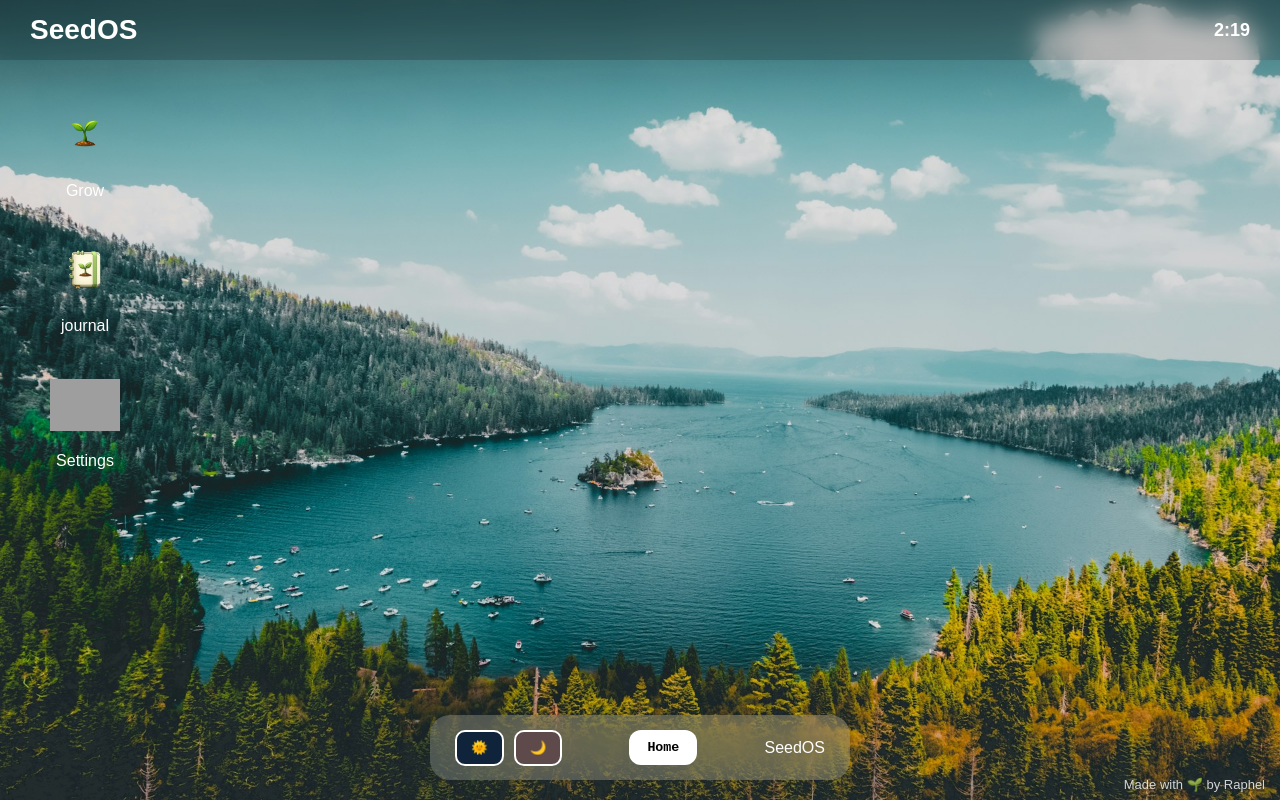
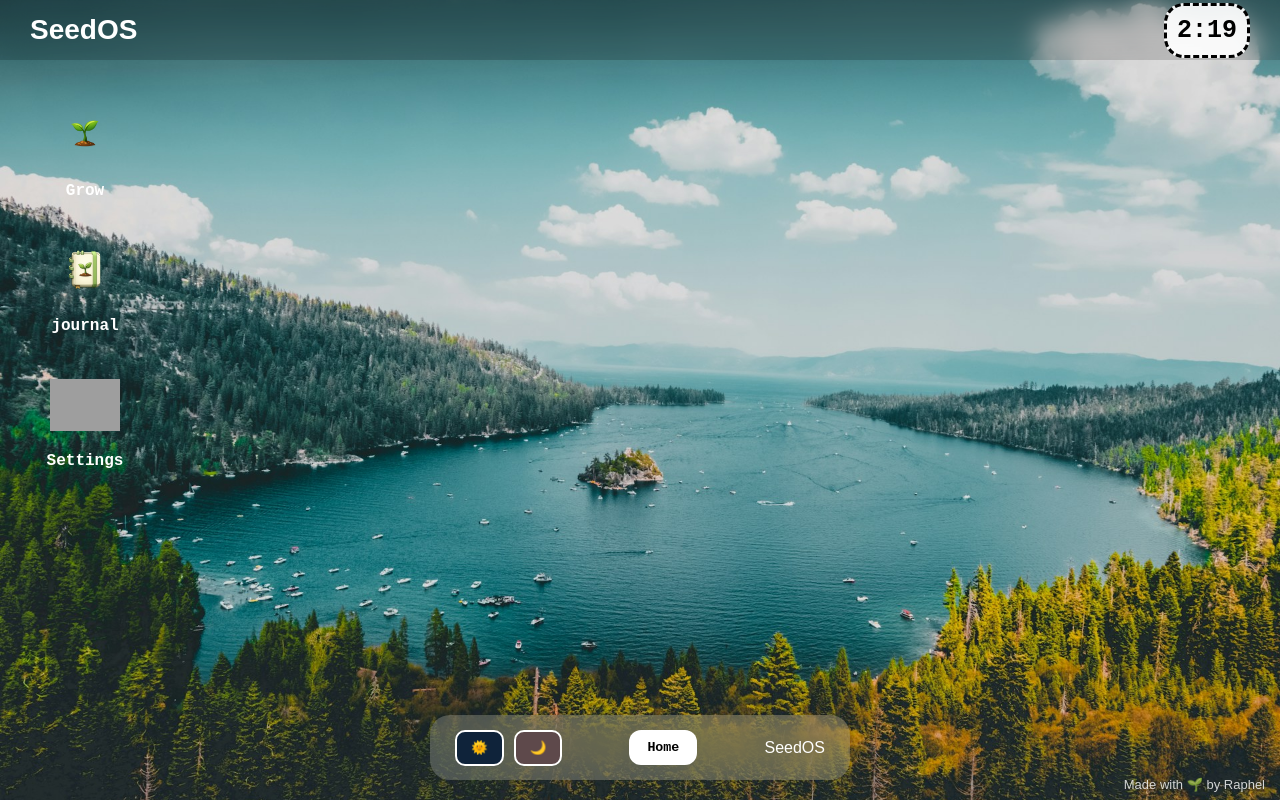
Before and after one commit to RaphelReji/Seedos, a plain HTML site: page index.html in a window 1280 px wide. Drawn offline with Linux system fonts and the light colour scheme; grey boxes are pictures that could not be loaded.

Commit message:
small changes

```diff
--- a/index.html
+++ b/index.html
@@ -37,17 +37,17 @@
 
         <div class="icon" id="grow-icon">
             <img src="assets/icons/grow.png" alt="Grow">
-            <p>Grow</p>
+            <p id="m1">Grow</p>
         </div>
 
         <div class="icon" id="journal-icon">
             <img src="assets/icons/journal.png" alt="journal">
-            <P>journal</P>
+            <P id="m1">journal</P>
         </div>
 
         <div class="icon" id="settings-icon">
             <img src="assets/icons/settings.png" alt="Settings">
-            <P>Settings</P>
+            <P id="m1">Settings</P>
         </div>
 
       </main>
--- a/style.css
+++ b/style.css
@@ -484,3 +484,28 @@ button{
 #close-journal:hover{
     background-color: rgba(216, 6, 6, 0.932);
 }
+
+#m1{
+    font-family: monospace;
+    font-weight: bold;
+}
+
+.folder{
+    font-family: cursive;
+    font-style: italic;
+    font-weight: bold;
+}
+
+.time{
+    font-family:monospace;
+    font-size: 25px;
+    background-color: #ffffffea;
+    padding: 10px;
+    border-radius: 20px;
+    border-style:dashed;
+    color: black;
+}
+.time:hover{
+    background-color: rgb(0, 0, 0);
+    color: rgb(255, 248, 248);
+}
```
